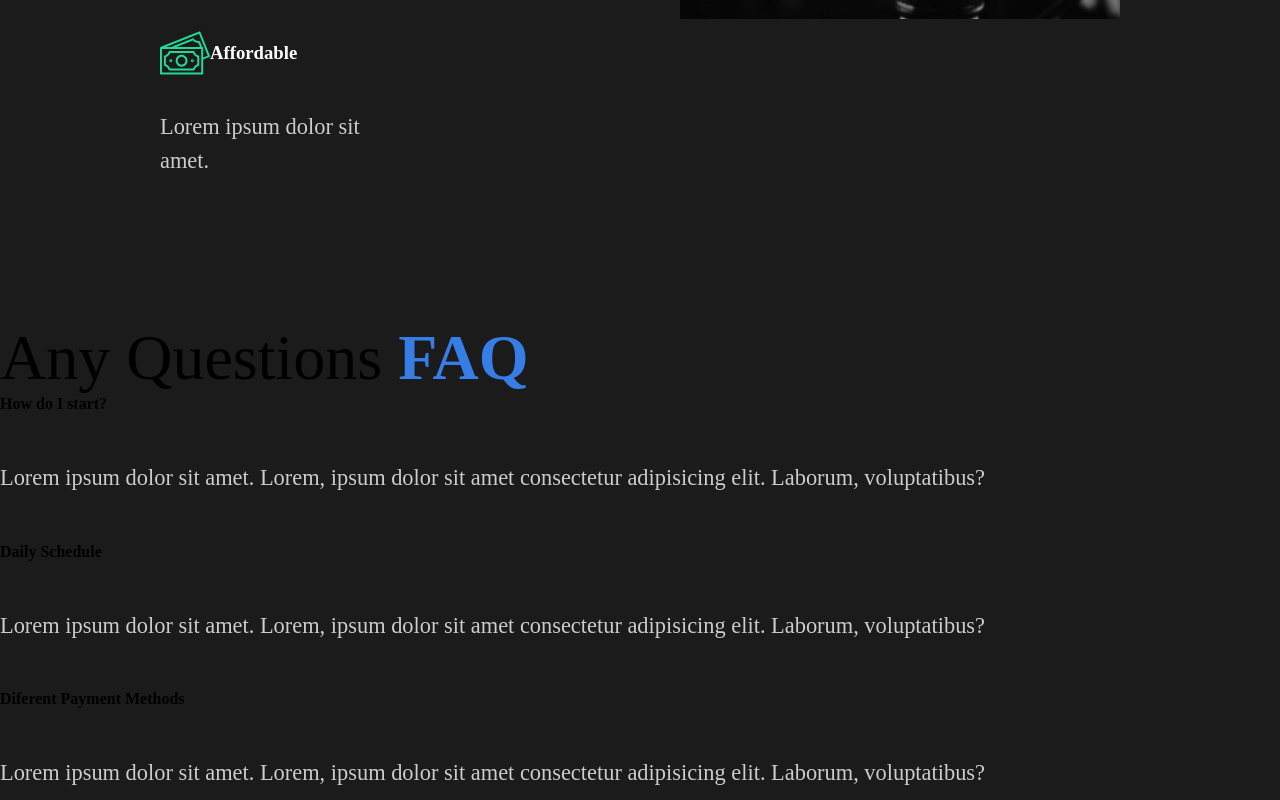
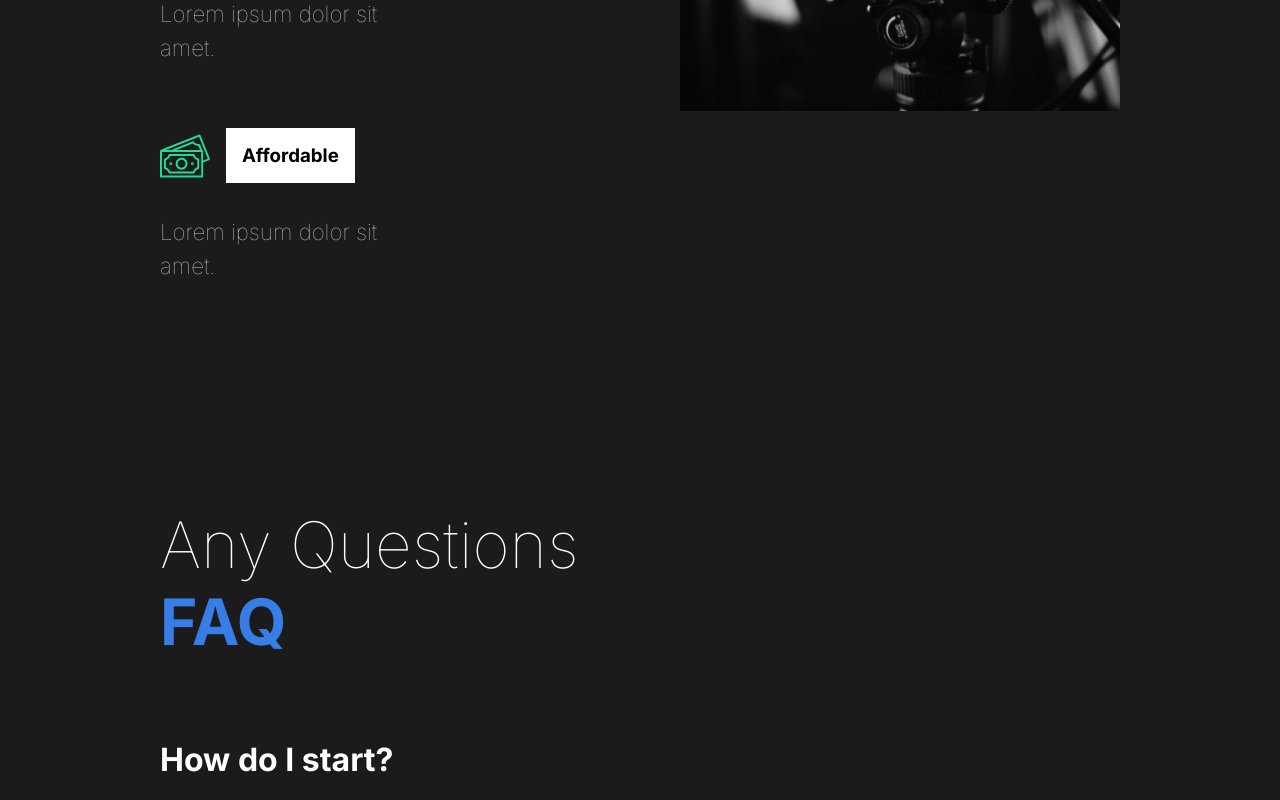
Before and after one commit to Davidanderson76/react-capture, a React (Create React App) app: page / in a window 1280 px wide. Shown: the part 1900-2700 px from the top of the page. Built offline with nearby package versions, Linux system fonts and the light colour scheme.

Commit message:
styled faq page

```diff
--- a/public/index.html
+++ b/public/index.html
@@ -8,6 +8,12 @@
     <meta name="description" content="React App" />
     <link rel="apple-touch-icon" href="%PUBLIC_URL%/logo192.png" />
     <link rel="manifest" href="%PUBLIC_URL%/manifest.json" />
+    <link rel="preconnect" href="https://fonts.googleapis.com" />
+    <link rel="preconnect" href="https://fonts.gstatic.com" crossorigin />
+    <link
+      href="https://fonts.googleapis.com/css2?family=Inter:wght@100;700&family=Lobster&display=swap"
+      rel="stylesheet"
+    />
     <title>David Anderson</title>
   </head>
   <body>
--- a/src/components/FaqSection.js
+++ b/src/components/FaqSection.js
@@ -1,8 +1,11 @@
 import React from "react";
+
+import styled from "styled-components";
+import { About } from "../styles";
 
 const FaqSection = () => {
   return (
-    <div className="faq">
+    <Faq>
       <h2>
         Any Questions <span>FAQ</span>
       </h2>
@@ -14,6 +17,7 @@
             adipisicing elit. Laborum, voluptatibus?
           </p>
         </div>
+        <div className="faq-line"></div>
       </div>
       <div className="question">
         <h4>Daily Schedule</h4>
@@ -23,6 +27,7 @@
             adipisicing elit. Laborum, voluptatibus?
           </p>
         </div>
+        <div className="faq-line"></div>
       </div>
       <div className="question">
         <h4>Diferent Payment Methods</h4>
@@ -32,6 +37,7 @@
             adipisicing elit. Laborum, voluptatibus?
           </p>
         </div>
+        <div className="faq-line"></div>
       </div>
       <div className="question">
         <h4>What Products Do You Offer?</h4>
@@ -41,9 +47,37 @@
             adipisicing elit. Laborum, voluptatibus?
           </p>
         </div>
+        <div className="faq-line"></div>
       </div>
-    </div>
+    </Faq>
   );
 };
 
+const Faq = styled(About)`
+  display: block;
+  span {
+    display: block;
+  }
+  h2 {
+    padding-bottom: 2rem;
+    font-weight: lighter;
+  }
+  .faq-line {
+    background: #cccccc;
+    height: 0.2rem;
+    margin: 2rem 0rem;
+    width: 100%auto;
+  }
+  .question {
+    padding: 3rem 0rem;
+    cursor: pointer;
+  }
+  .answer {
+    padding: 2rem 0rem;
+    p {
+      padding: 1rem 0rem;
+    }
+  }
+`;
+
 export default FaqSection;
--- a/src/components/GlobalStyle.js
+++ b/src/components/GlobalStyle.js
@@ -9,6 +9,7 @@
 
     body {
         background: #1b1b1b;
+        font-family: 'Inter', sans-serif;
 
     }
     button{
@@ -20,6 +21,7 @@
         background: transparent;
         color: white;
         transition: all 0.5s ease;
+        font-family: 'Inter', sans-serif;
         &:hover{
             background-color: #377de6;
             color: white;
@@ -36,6 +38,7 @@
         }
         h4{
             font-weight: bold;
+            font-size: 2rem;
         }
         a {
             font-size: 1.1rem;
--- a/src/components/servicesSection.js
+++ b/src/components/servicesSection.js
@@ -68,16 +68,22 @@
 `;
 
 const Cards = styled.div`
-display:flex;
-flex-wrap: wrap;
+  display: flex;
+  flex-wrap: wrap;
 `;
 
 const Card = styled.div`
-flex-basis: 20rem;
-.icon{
-  display:flex;
-  align-items: center;
-}
+  flex-basis: 20rem;
+  .icon {
+    display: flex;
+    align-items: center;
+    h3 {
+      margin-left: 1rem;
+      background: white;
+      color: black;
+      padding: 1rem;
+    }
+  }
 `;
 
 export default ServicesSection;
```
